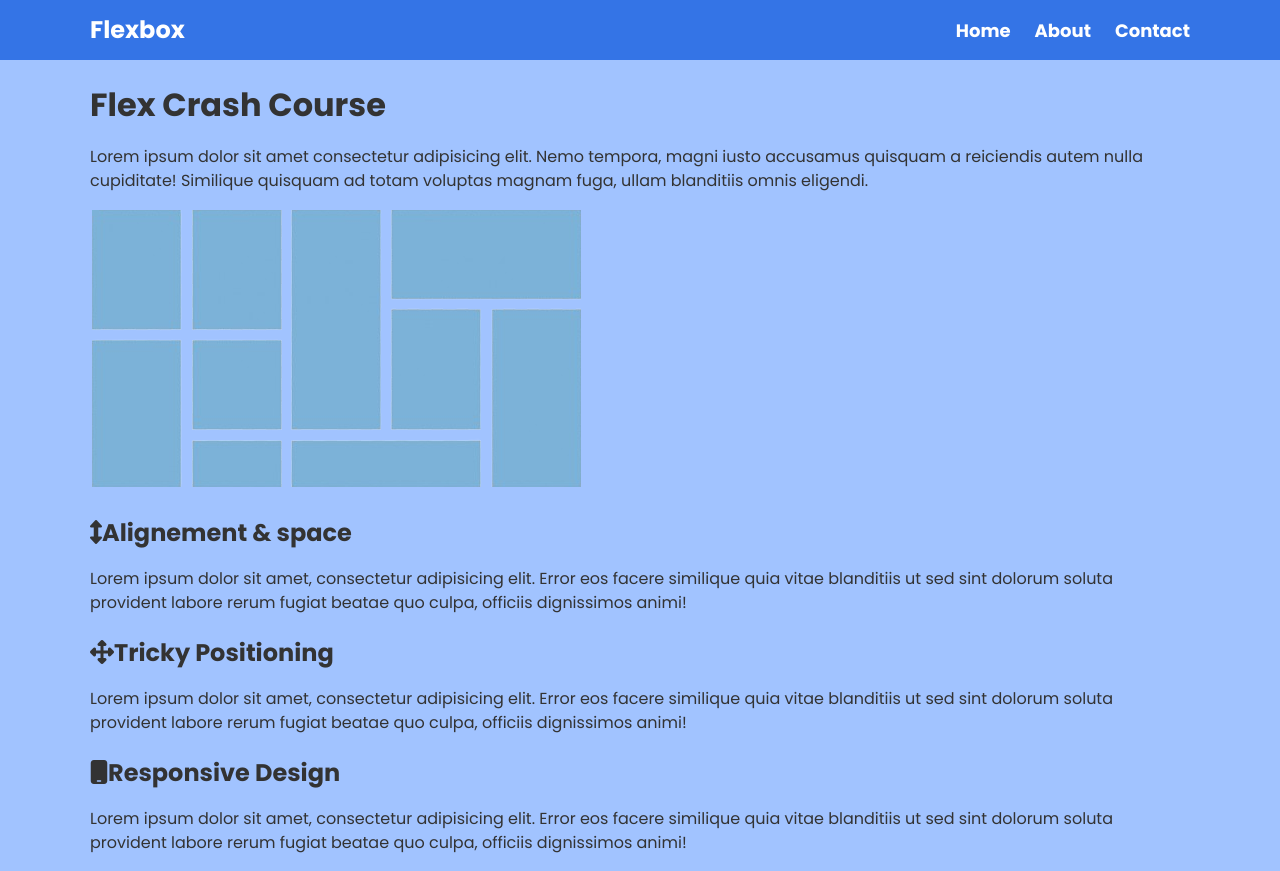
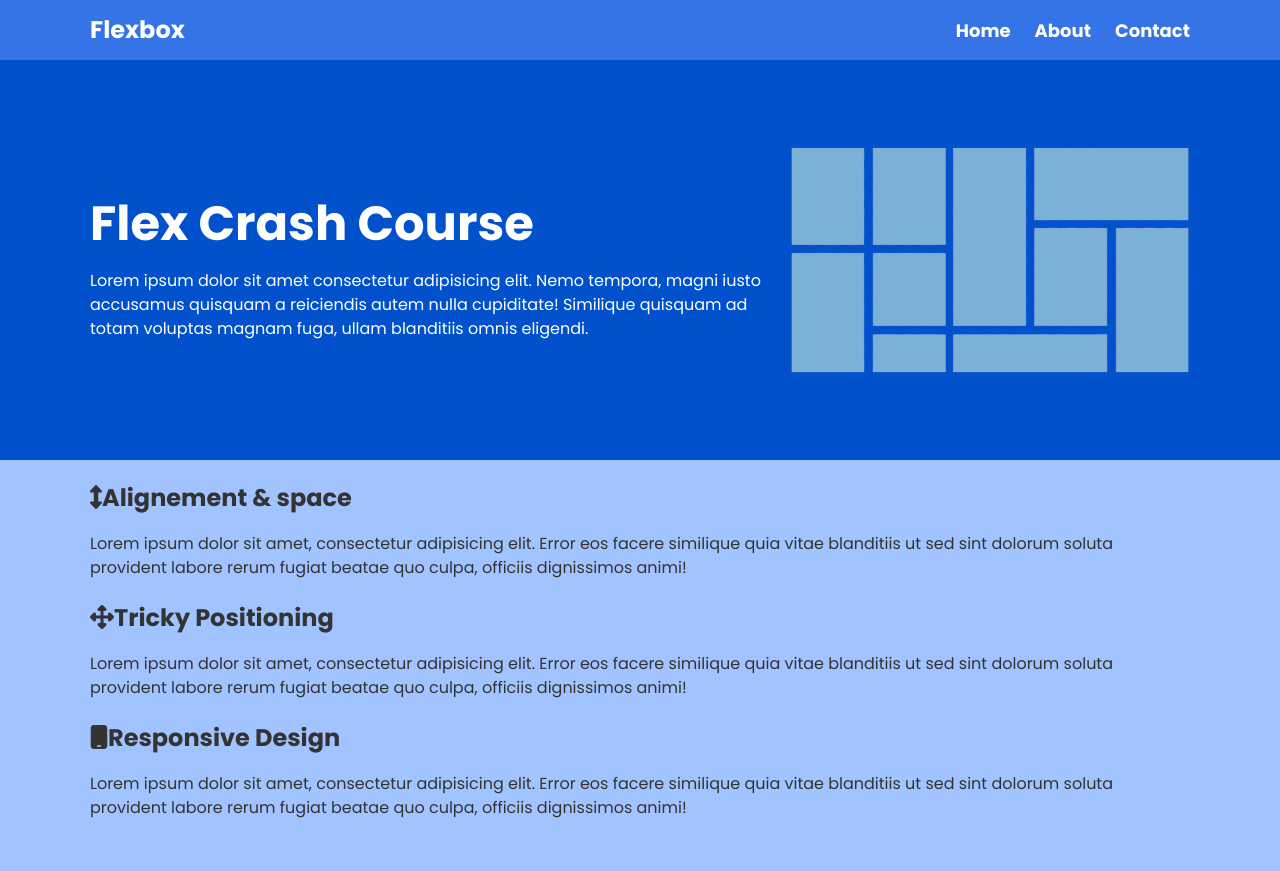
Before and after one commit to KhalilAr42/flexbox-crash-course, a plain HTML site: page index.html in a window 1280 px wide. After the commit the page ends 836 px from the top, so only its background shows below. Drawn offline with Linux system fonts and the light colour scheme.

Commit message:
Align header items using flexbox

```diff
--- a/style.css
+++ b/style.css
@@ -65,3 +65,26 @@ ul {
     display: flex;
     gap: 24px;
 }
+
+.header {
+    background-color: #0151cc;
+    color: #fff;
+    min-height: 400px;
+}
+
+.header h1 {
+    font-size: 3rem;
+    font-weight: bold;
+    line-height: 1.2;
+}
+
+.header img {
+    max-width: 400px;
+}
+
+.header .container {
+    display: flex;
+    min-height: 400px;
+    align-items: center;
+    justify-content: space-between;
+}
```
